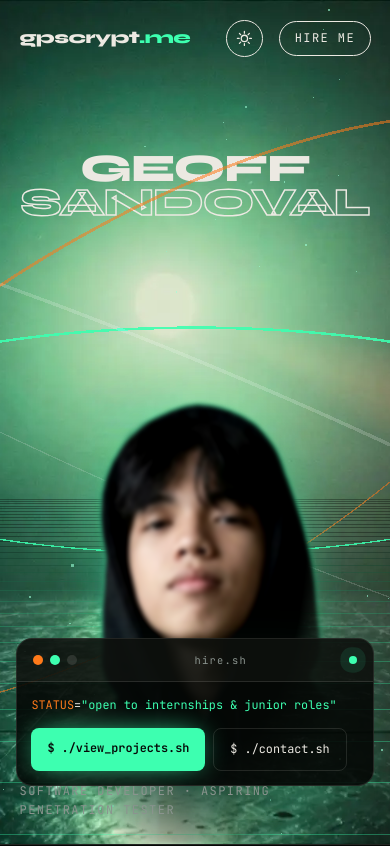
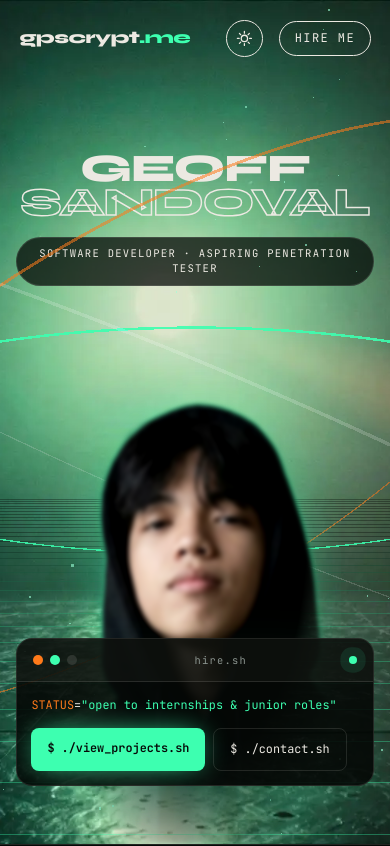
Before and after one commit to sandoval02/prtfl, a Next.js app: page / in a window 390 px wide. Shown: the top 846 px of the page. Built offline with nearby package versions, Linux system fonts and the light colour scheme.

Commit message:
fix(hero): show the role under the name on phones and tablets
- the bottom meta line sat under the hire.sh card and was unreadable
- role moves into a pill below the name below 900px; fades out on scroll

```diff
--- a/app/Motion.js
+++ b/app/Motion.js
@@ -73,7 +73,7 @@ function init() {
     .from(nameChars, { yPercent: 115, rotate: 6, stagger: 0.035 }, 0.2)
     .from('.hero-me .me', { opacity: 0, y: 120, scale: 1.1, duration: 2.2 }, 0.35)
     .from('.scene', { opacity: 0, duration: 2 }, 0.8)
-    .from('.hero-meta > *, .nav > *', { opacity: 0, y: 24, stagger: 0.08 }, 1.1);
+    .from('.hero-meta > *, .hero-role, .nav > *', { opacity: 0, y: 24, stagger: 0.08 }, 1.1);
   // Animating blur filters repaints every frame: desktop only
   if (!LOW_POWER) intro.from('.hero-me .ghost', { opacity: 0, duration: 1.2 }, 1.6).from('.hero-me', { '--blur': '40px', duration: 2.6 }, 0.35);
   ready();
@@ -152,6 +152,7 @@ function init() {
     .to('.hero-name .line:last-child', { xPercent: 25 }, 0)
     .to('.hero-me', { yPercent: 18, scale: 0.86, opacity: 0.3, ...(LOW_POWER ? {} : { filter: 'blur(8px)' }) }, 0)
     .to('.hero-cards', { y: 140, opacity: 0 }, 0)
+    .to('.hero-role', { opacity: 0 }, 0)
     .to('.hero-bg', { scale: 1.15, opacity: 0.4 }, 0);
 
   // Big headings: chars flip up in 3D out of their word masks
--- a/app/globals.css
+++ b/app/globals.css
@@ -100,10 +100,9 @@ h1, h2, h3, .logo, .wordmark, .stats strong { font-family: var(--font-display),
 /* ── Hero ── */
 .hero { position: relative; height: 100svh; min-height: 560px; overflow: hidden; }
 .hero-bg, .hero-bg > * { position: absolute; inset: 0; width: 100%; height: 100%; object-fit: cover; }
-.hero-name {
-  position: absolute; z-index: 1; top: 14%; left: 0; right: 0; text-align: center; text-transform: uppercase;
-  font-size: clamp(2.2rem, 10vw, 13rem); line-height: 0.86; pointer-events: none;
-}
+.hero-title { position: absolute; z-index: 1; top: 14%; left: 0; right: 0; text-align: center; pointer-events: none; }
+.hero-name { text-transform: uppercase; font-size: clamp(2.2rem, 10vw, 13rem); line-height: 0.86; }
+.hero-role { display: none; }
 .hero-name .line { display: block; }
 .outline { color: transparent; -webkit-text-stroke: 1.5px var(--fg); }
 /* fixed 3D layer: above the hero name, below the portrait and all section content */
@@ -169,6 +168,11 @@ main > section, .footer { position: relative; z-index: 3; }
 @media (max-width: 900px) {
   /* compact: STATUS line + the two commands, on a solid panel so it reads over the portrait */
   .hero-cards { inset: auto 1rem 3.6rem; justify-content: center; }
+  .hero-meta { display: none; }   /* sat under the hire.sh card, unreadable */
+  .hero-role {
+    display: inline-block; margin: 1.1rem 1rem 0; padding: 0.5rem 0.9rem; border-radius: 999px; line-height: 1.5;
+    font-size: 0.66rem; color: var(--fg); background: rgb(var(--bg-rgb) / 0.75); border: 1px solid var(--line);
+  }
   .hire { width: min(100%, 360px); }
   .sh .sh-hide { display: none; }   /* .sh ul sets display, so match its specificity */
   .sh { padding: 0.8rem 0.9rem 0.9rem; }
@@ -342,9 +346,8 @@ a.case-media:focus-visible { outline: 2px solid var(--em); outline-offset: 4px;
 }
 @media (max-width: 600px) {
   .nav div a[href="#mission"], .nav div a[href="#work"], .nav div a[href="#contact"]:not(.nav-hire) { display: none; }
-  .hero-name { top: 18%; }
+  .hero-title { top: 18%; }
   .hero-me { height: 62svh; }
-  .hero-meta p:not(:first-child) { display: none; }
   .pillar-grid { grid-template-columns: 1fr; }
 }
 
--- a/app/page.js
+++ b/app/page.js
@@ -108,10 +108,14 @@ export default function Home() {
       {/* ── HERO ── */}
       <header id="top" className="hero">
         <div className="hero-bg"><Media img="/void.webp" video={site.videos.hero} /></div>
-        <h1 className="hero-name">
-          <span className="line">{first}</span>{' '}
-          <span className="line outline">{rest.join(' ')}</span>
-        </h1>
+        <div className="hero-title">
+          <h1 className="hero-name">
+            <span className="line">{first}</span>{' '}
+            <span className="line outline">{rest.join(' ')}</span>
+          </h1>
+          {/* phones/tablets: the role sits under the name (the bottom meta line is covered there) */}
+          <p className="hero-role mono">{site.role}</p>
+        </div>
         <Scene />
         <div className="hero-me">
           {/* ghost trail: tinted echoes that lag behind pointer and scroll motion */}
```
